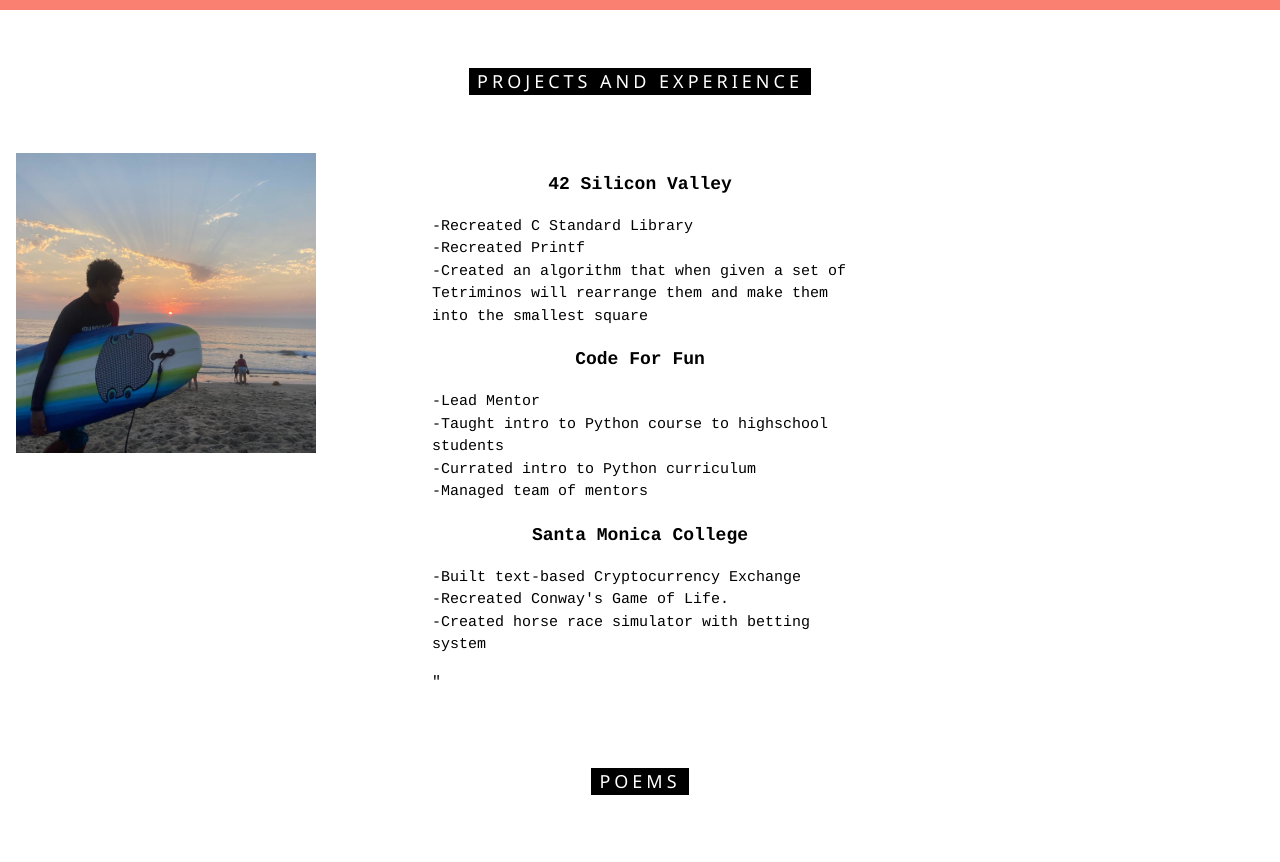
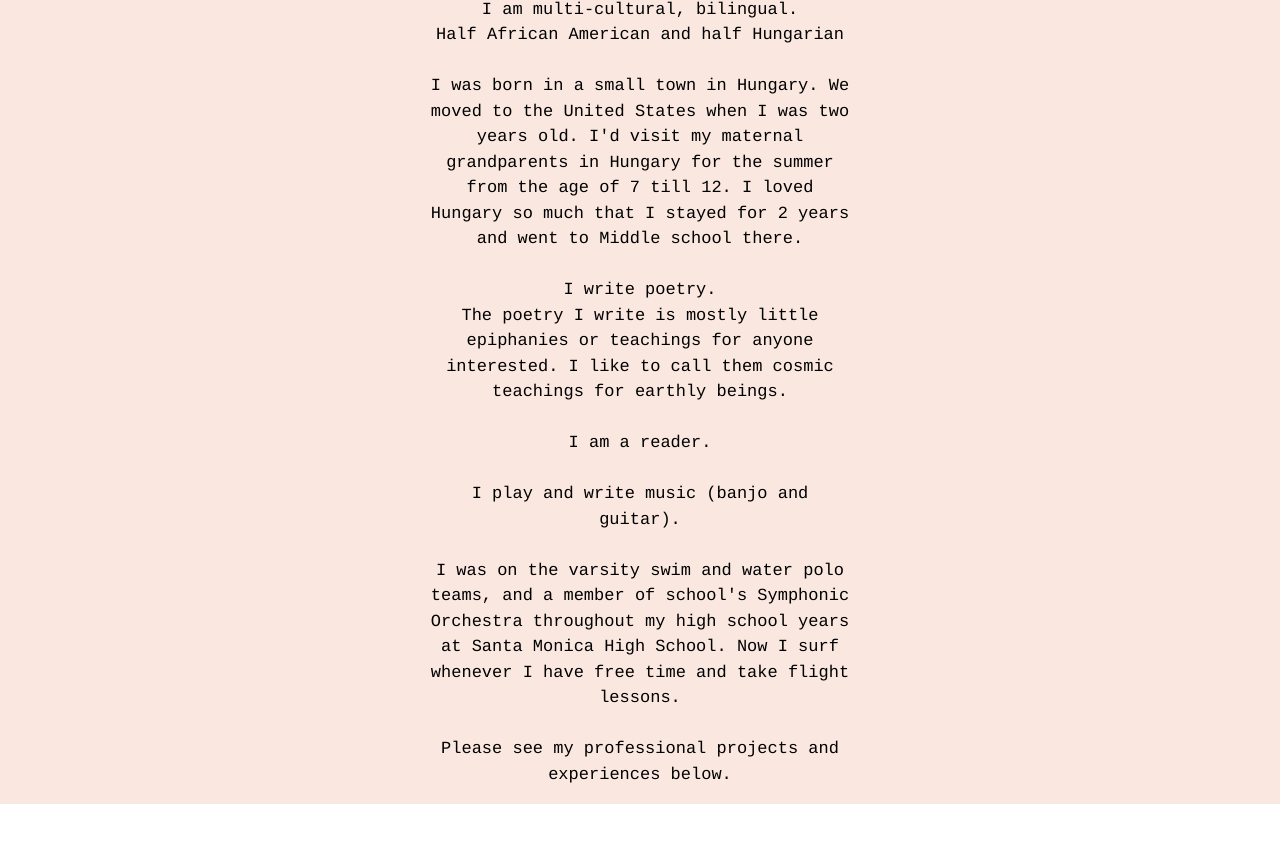
Before and after one commit to KevinTBaker/Portfolio_Website, a plain HTML site: page index.html in a window 1280 px wide. Shown: the part 1728-2590 px from the top of the page. Drawn offline with nearby package versions, Linux system fonts and the light colour scheme.

Commit message:
finished, changed color scheme and revised about section

```diff
--- a/index.html
+++ b/index.html
@@ -8,11 +8,15 @@
 <style>
 @import url(https://fonts.googleapis.com/css?family=Lato);
 @import url(https://cdnjs.cloudflare.com/ajax/libs/font-awesome/4.6.3/css/font-awesome.css);
+
 body, html {
 height: 100%;
 	font-family: "Courier", sans-serif;
 }
 
+.fonts {
+	font-family: "Courier", sans-serif;
+}
 .footer-social-icons {
 	width: 350px;
 	display:block;
@@ -22,14 +26,19 @@ height: 100%;
 .social-icon {
 	color: #fff;
 }
+
 ul.social-icons {
 	margin-top: 10px;
 }
+
 .social-icons li {
 	vertical-align: top;
 	display: inline;
 	height: 100px;
+	list-style: inside;
+	float: center;
 }
+
 .social-icons a {
 	color: #fff;
 	text-decoration: none;
@@ -44,9 +53,15 @@ ul.social-icons {
 	transition: .5s;
 	background-color: #322f30;
 }
+
 .fa-linkedin:hover {
 	background-color: #0073a4;
 }
+
+.about-title {
+	background: #FAE8E0;
+}
+
 .fa-github {
 	padding:10px 14px;
 	-o-transition:.5s;
@@ -55,6 +70,9 @@ ul.social-icons {
 	-webkit-transition:.5s;
 	transition: .5s;
 	background-color: #322f30;
+}
+.poem_section_title {
+	background-color: lightblue;
 }
 .fa-github:hover {
 	    background-color: #5a32a3;
@@ -72,14 +90,17 @@ ul.social-icons {
 	 grid-auto-rows: minmax(100px, auto);
 	background: lightblue;
 }
+
 .about-section {
 	display: grid;
 	grid-template-columns: repeat(3, 1fr);
 	grid-auto-rows: minimax(100px, auto);
-	background: salmon
+	background: #FAE8E0;
 }
+
 .about-content {
 	text-align: center;
+	font-size: 17px;
 }
 
 .Poem_content {
@@ -97,6 +118,7 @@ ul.social-icons {
 	text-align: center;
 	font-size: 18px;
 }
+
 .Poem_title {
 	font-weight: 900;
 	text-align: center;
@@ -138,14 +160,59 @@ display: none;
 
 <!-- Add a background color and large text to the whole page -->
 <!-- About Container -->
-<div class="w3-container" id="about">
+<div class="w3-container about-title" id="about">
 	<div class="w3-content" style="max-width:700px">
 		<h5 class="w3-center w3-padding-64"><span class="w3-tag w3-wide">ABOUT ME</span></h5>
 	</div>
 </div>
 <div class="about-section">
 	<br>
-	<p class="about-content">Hi, my name's Kevin Baker I am a creative, and passionate Computer Science student at Santa Monica College. I was born in a small town in Hungary called Cegléd. We moved to the United States when I was two years old. I'd visit Hungary for the summer from the age of 7 till 12. At 12 years old I loved my little country so much that I stayed for 2 years and finished midddle school there. I consider myself a life-long learner and love to creating there's always something new I get interested in and adopt to my identity. Currently I write poetry, write and play music, surf, and take flight lessons. The poetry I write is mostly little epiphanies or teachings I have for my future self or for anyone interested. I like to call them  Cosmic Teachings for us Earthly Beings. </p>
+	<p class="about-content">
+
+	To be learning is to be living.
+	<br>
+	<br>
+	My decisions are largely driven by my insatiable curiosity and it’s led me to
+	experiences of unfamiliarity and novelty. The kind of situations where you either
+	learn to swim or you’ll sink.
+	<br>
+	<br>
+	My passion is to create solutions as well as art to impact lives.
+	<br>
+	<br>
+	I am a creative, passionate, and compassionate Computer Science student at Santa Monica College.
+	<br>
+	<br>
+	I am multi-cultural, bilingual.
+	<br>
+	Half African American and half Hungarian
+	<br>
+	<br>
+	I was born in a small town in Hungary. We moved to the United States when I was
+	two years old. I'd visit my maternal grandparents in Hungary for the summer from
+	the age of 7 till 12.
+	I loved Hungary so much that I stayed for 2 years and went to Middle school there.
+	<br>
+	<br>
+	I write poetry.
+	<br>
+	The poetry I write is mostly little epiphanies or teachings for anyone interested.
+	I like to call them cosmic teachings for earthly beings.
+	<br>
+	<br>
+	I am a reader.
+	<br>
+	<br>
+	I play and write music (banjo and guitar).
+	<br>
+	<br>
+	I was on the varsity swim and water polo teams, and a member of school's Symphonic Orchestra throughout my high school years at
+	Santa Monica High School.
+	Now I surf whenever I have free time
+	and take flight lessons.
+	<br>
+	<br>
+	Please see my professional projects and experiences below.</p>
 	<div class="picture_me_plane">
 		<div class="plane">
 			<img src="meflyin.jpeg" height="300" width="300" align="right">
@@ -163,18 +230,19 @@ display: none;
 		<img src="Me_and_foamie.jpeg" height="300" width="300" align="left">
 	</div>
 	<div class="projects-content">
-		<p class="project-title">42 Silicon Valley</p>
+		<p class="project-title">42 Silicon Valley (Feb 2018 - Feb 2020)</p>
 		<p class="project-content">-Recreated C Standard Library<br>-Recreated Printf<br>-Created an algorithm that when given a set of Tetriminos will rearrange them and make them into the smallest square <br> </p>
-		<p class="project-title">Code For Fun</p>
+		<p class="project-title">Code For Fun (Jun 2018 - Jan 2019)</p>
 		<p class="project-content">-Lead Mentor<br>-Taught intro to Python course to highschool students<br>-Currated intro to Python curriculum<br>-Managed team of mentors</p>
-		<p class="project-title">Santa Monica College</p>
+		<p class="project-title">Santa Monica College(Feb 2020 - Current)</p>
 		<p class="project-content">-Built text-based Cryptocurrency Exchange<br>-Recreated Conway's Game of Life.<br>-Created horse race simulator with betting system</p>"
 
 	</div>
 </div>
 <!-- Poem Section-->
-<h5 class="w3-center w3-padding-64"><span class="w3-tag w3-wide">POEMS</span></h5>
-<div class="Poems"id="poem">
+<div class="poem_section_title">
+	<h5 class="w3-center w3-padding-64 poem_section_title"><span class="w3-tag w3-wide">POEMS</span></h5>
+	<div class="Poems poem_section_title" id="poem">
 		<div class="Poem_section"id="poem1">
 			<p class="Poem_title">The Traveller</p>
 			<p class="Poem_content">Travelling the world<br>My purpose I don't know<br>In search of a new home<br>All along he's been living in one<br>Between his bone<br>On his journey<br>He'll meet other travellers<br>Some letting them into theirs <br> And sharing moments <br>Building astral monuments <br>That can be seen from space <br>The lesson <br> To be present <br>Not have expectations<br>To be authentic<br>For we are all travellers <br>With a backpack<br>Looking for a home</p>
@@ -216,9 +284,10 @@ display: none;
 			Your future is in your hands</p>
 		</div>
 	</div>
+</div>
 <!-- Footer -->
 <footer class="w3-center w3-light-grey w3-padding-48 w3-large">
-<h5 class="w3-center w3-padding-64"><span class="w3-tag w3-wide">CONTACT ME</span></h5>
+<h4 class="w3-center w3-padding-65 fonts">Let's Connect <br> Phone: 310.880.3913 <br> email: kenovics@gmail.com</h4>
 	<div class="w3-center footer-social-icons">
 		<ul class="social-icons w3-center">
 		        <li><a href="https://www.linkedin.com/in/kevintiborbaker/" class="social-icon"><i
```
Lines whose indentation alone changed are shown as unchanged.
